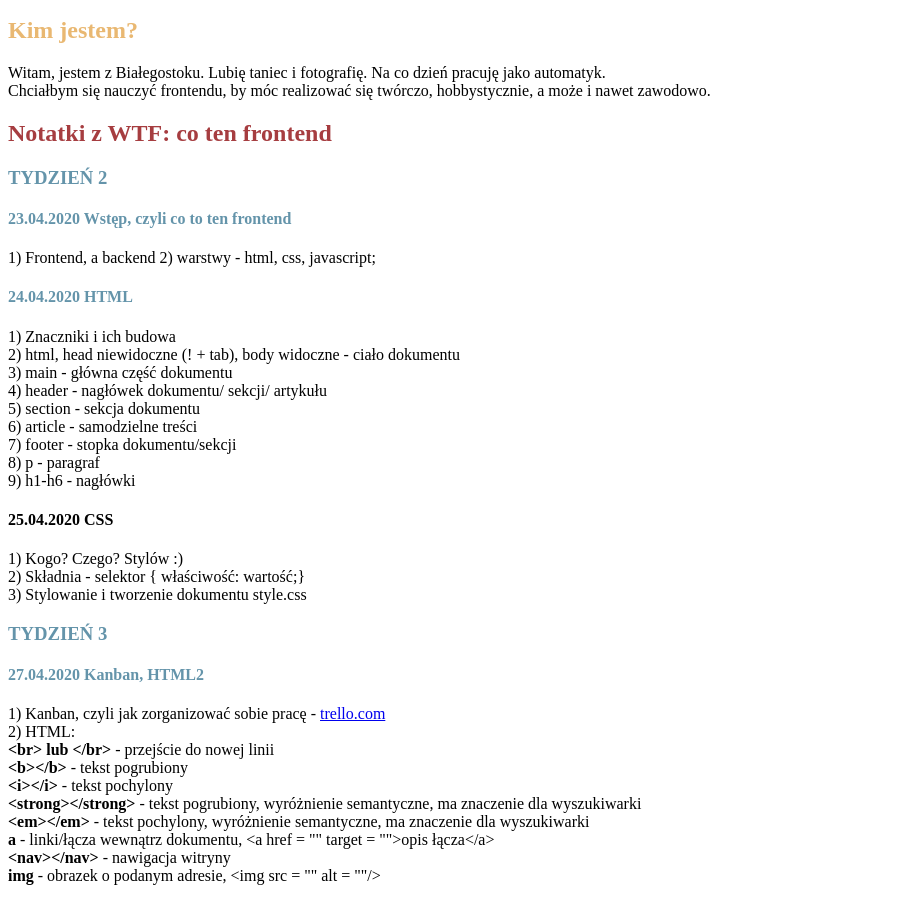
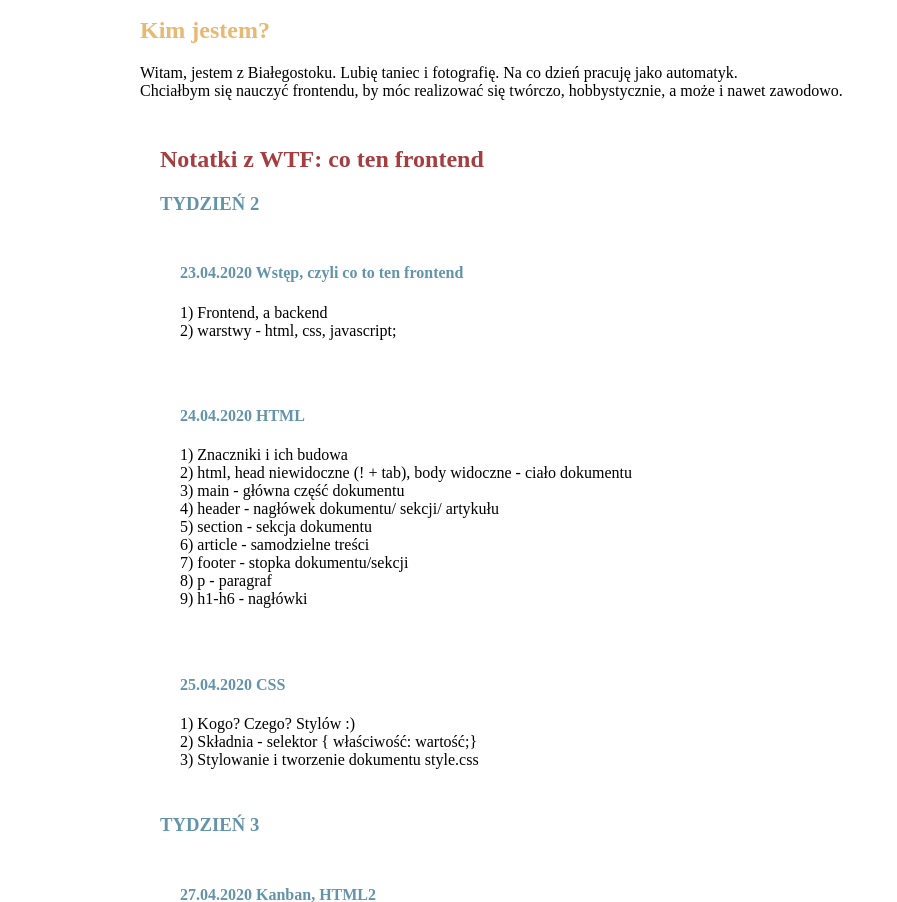
Before and after one commit to AndrzejKuzmicki/homepage, a plain HTML site: page index.html in a window 1280 px wide. Shown: the part 491-1393 px from the top of the page, without its empty margins (0-897 px from the left). Drawn offline with Linux system fonts and the light colour scheme.

Commit message:
main center, footer center, padding and margin

```diff
--- a/index.html
+++ b/index.html
@@ -35,18 +35,21 @@
                 <h3 class="week__title">TYDZIEŃ 2</h3>
             <article class="day-summary">
                 <h4 class="day-summary__title">23.04.2020 Wstęp, czyli co to ten frontend</h4>
-                <p class="day-summary__description">1) Frontend, a backend 2) warstwy - html, css, javascript;</p>
+                <p class="day-summary__description">1) Frontend, a backend <br> 2) warstwy - html, css, javascript;</p>
+
             </article>
             <article class="day-summary">
                 <h4 class="day-summary__title">24.04.2020 HTML</h4>
 
                 <p class="day-summary__description">1) Znaczniki i ich budowa <br> 2)  html, head niewidoczne (! + tab), body widoczne - ciało dokumentu <br> 3) main - główna część dokumentu <br> 4) header - nagłówek dokumentu/ sekcji/ artykułu <br> 5) section - sekcja dokumentu <br> 6) article - samodzielne treści <br> 7) footer - stopka dokumentu/sekcji <br> 8) p - paragraf <br> 9) h1-h6 - nagłówki</p>
 
+
             </article>
             <article class="day-summary">
-                <h4 class="diary">25.04.2020 CSS</h4>
+                <h4 class="day-summary__title">25.04.2020 CSS</h4>
 
-                <p>1) Kogo? Czego? Stylów :) <br> 2) Składnia - selektor { właściwość: wartość;} <br> 3) Stylowanie i tworzenie dokumentu style.css </p>
+                <p class="day-summary__description">1) Kogo? Czego? Stylów :) <br> 2) Składnia - selektor { właściwość: wartość;} <br> 3) Stylowanie i tworzenie dokumentu style.css </p>
+
 
             </article>
 
--- a/style.css
+++ b/style.css
@@ -1,3 +1,8 @@
+main {
+    max-width: 1000px;
+    margin: 20px auto;
+}
+
 .navigation {
     background-color:#90A959;
     padding: 16px;
@@ -8,6 +13,7 @@
     color: white;
     display: inline-block;
     margin-right: 20px;
+
 }
 
 .navigation__link--homepage {
@@ -48,6 +54,11 @@
     color: #6494AA;
 }
 
+.day-summary {
+   padding: 10px;
+    margin: 10px;
+}
+
 .day-summary__title {
     color: #6494AA;
 }
@@ -56,6 +67,13 @@
     color: #6494AA;
 }
 
+.notes {
+    padding: 10px;
+    margin: 10px;
+}
+
 footer {
     color: #999999;
+    max-width: 1000px;
+    margin: 10px auto;
 }
```
